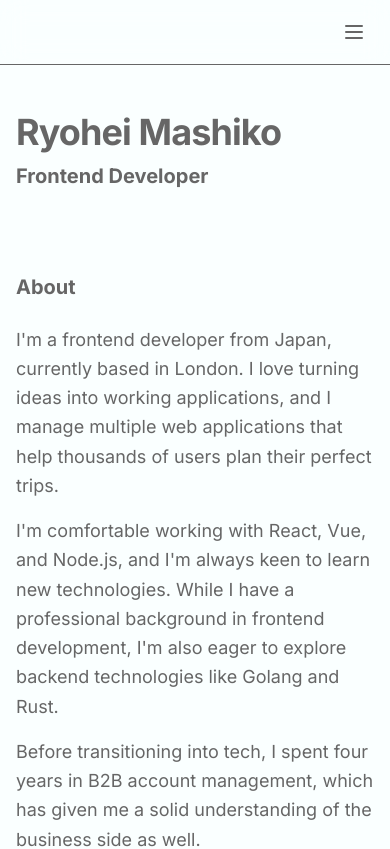
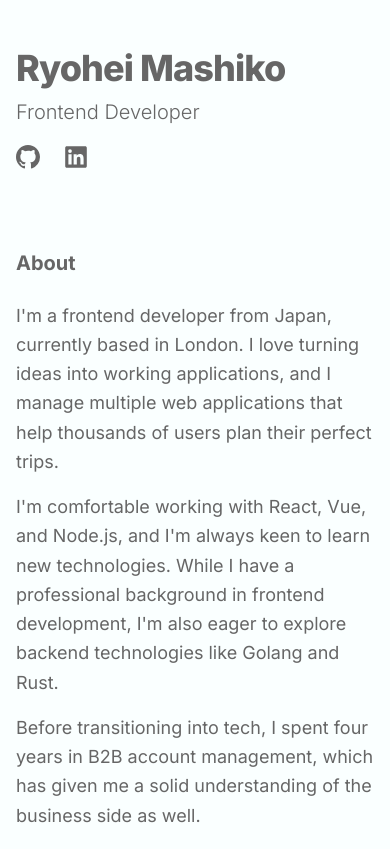
Before and after one commit to RyoheiMashiko/portfolio-website, a Next.js app: page / in a window 390 px wide. Shown: the top 849 px of the page. Built offline with nearby package versions, Linux system fonts and the light colour scheme.

Commit message:
Update favicon and tweak layout

```diff
--- a/src/app/layout.tsx
+++ b/src/app/layout.tsx
@@ -9,8 +9,13 @@ const inter = Inter({
 });
 
 export const metadata: Metadata = {
-  title: "Portfolio - Your Name",
-  description: "A passionate developer creating beautiful and functional digital experiences",
+  title: "Portfolio - Ryohei Mashiko",
+  description: "A passionate developer who loves turning ideas into something that works.",
+  icons: {
+    icon: "/favicon.svg",
+    shortcut: "/favicon.svg",
+    apple: "/icon.svg",
+  },
 };
 
 export default function RootLayout({
--- a/src/app/page.tsx
+++ b/src/app/page.tsx
@@ -1,32 +1,16 @@
-import { Header } from "@/components/Header";
 import { Hero } from "@/components/Hero";
 import { Work } from "@/components/Work";
 
 export default function Home() {
   return (
     <div className="min-h-screen" style={{backgroundColor: '#faffff', color: '#666666'}}>
-      <Header />
       <Hero />
       <Work />
       <footer className="py-12 bg-white max-w-7xl mx-auto px-4 sm:px-6 lg:px-8" style={{backgroundColor: '#faffff', color: '#666666'}}>
-        <div className="max-w-7xl mx-auto px-4 sm:px-6 lg:px-8">
+        <div className="max-w-7xl mx-auto sm:px-6 lg:px-8">
           <div className="flex flex-col md:flex-row justify-between items-left">
             <div className="mb-4 md:mb-0">
               Ryohei © 2025
-            </div>
-            <div className="flex space-x-6">
-              <a href="#" className="hover:text-gray-600 dark:hover:text-gray-300 transition-colors">
-                <span className="sr-only">GitHub</span>
-                <svg className="w-6 h-6" fill="currentColor" viewBox="0 0 20 20">
-                  <path fillRule="evenodd" d="M10 0C4.477 0 0 4.484 0 10.017c0 4.425 2.865 8.18 6.839 9.504.5.092.682-.217.682-.483 0-.237-.008-.868-.013-1.703-2.782.605-3.369-1.343-3.369-1.343-.454-1.158-1.11-1.466-1.11-1.466-.908-.62.069-.608.069-.608 1.003.07 1.531 1.032 1.531 1.032.892 1.53 2.341 1.088 2.91.832.092-.647.35-1.088.636-1.338-2.22-.253-4.555-1.113-4.555-4.951 0-1.093.39-1.988 1.029-2.688-.103-.253-.446-1.272.098-2.65 0 0 .84-.27 2.75 1.026A9.564 9.564 0 0110 4.844c.85.004 1.705.115 2.504.337 1.909-1.296 2.747-1.027 2.747-1.027.546 1.379.203 2.398.1 2.651.64.7 1.028 1.595 1.028 2.688 0 3.848-2.339 4.695-4.566 4.942.359.31.678.921.678 1.856 0 1.338-.012 2.419-.012 2.747 0 .268.18.58.688.482A10.019 10.019 0 0020 10.017C20 4.484 15.522 0 10 0z" clipRule="evenodd" />
-                </svg>
-              </a>
-              <a href="#" className="hover:text-gray-600 dark:hover:text-gray-300 transition-colors">
-                <span className="sr-only">LinkedIn</span>
-                <svg className="w-6 h-6" fill="currentColor" viewBox="0 0 20 20">
-                  <path fillRule="evenodd" d="M16.338 16.338H13.67V12.16c0-.995-.017-2.277-1.387-2.277-1.39 0-1.601 1.086-1.601 2.207v4.248H8.014v-8.59h2.559v1.174h.037c.356-.675 1.227-1.387 2.526-1.387 2.703 0 3.203 1.778 3.203 4.092v4.711zM5.005 6.575a1.548 1.548 0 11-.003-3.096 1.548 1.548 0 01.003 3.096zm-1.337 9.763H6.34v-8.59H3.667v8.59zM17.668 1H2.328C1.595 1 1 1.581 1 2.298v15.403C1 18.418 1.595 19 2.328 19h15.34c.734 0 1.332-.582 1.332-1.299V2.298C19 1.581 18.402 1 17.668 1z" clipRule="evenodd" />
-                </svg>
-              </a>
             </div>
           </div>
         </div>
--- a/src/components/Header.tsx
+++ b/src/components/Header.tsx
@@ -37,7 +37,7 @@ export function Header() {
 
           {/* Theme Toggle and Mobile Menu Button */}
           <div className="flex items-center space-x-4">
-            {/* <ThemeToggle /> */}
+            <ThemeToggle />
 
             {/* Mobile menu button */}
             <div className="md:hidden">
--- a/src/components/Hero.tsx
+++ b/src/components/Hero.tsx
@@ -1,14 +1,28 @@
 export function Hero() {
   return (
-    <section id="home" className="pt-28 min-h-screen items-center justify-center" style={{backgroundColor: '#faffff'}}>
+    <section id="home" className="pt-12 min-h-screen items-center justify-center" style={{backgroundColor: '#faffff'}}>
       <div className="max-w-7xl mx-auto px-4 sm:px-6 lg:px-8 text-center">
         <div className="max-w-4xl mx-auto">
-          <h1 className="text-left text-4xl sm:text-6xl lg:text-7xl font-bold mb-2 tracking-tight" style={{color: '#666666'}}>
+          <h1 className="text-left text-4xl sm:text-6xl lg:text-7xl font-extrabold mb-2 tracking-tight" style={{color: '#666666'}}>
               Ryohei Mashiko
           </h1>
-          <p className="text-left text-xl font-bold sm:text-2xl lg:text-3xl leading-relaxed" style={{color: '#666666'}}>
+          <p className="text-left text-xl font-light sm:text-2xl lg:text-3xl leading-relaxed" style={{color: '#666666'}}>
             Frontend Developer
           </p>
+          <div className="flex space-x-6 mt-4">
+            <a href="#" className="hover:text-gray-600 dark:hover:text-gray-300 transition-colors">
+              <span className="sr-only">GitHub</span>
+              <svg className="w-6 h-6" fill="currentColor" viewBox="0 0 20 20">
+                <path fillRule="evenodd" d="M10 0C4.477 0 0 4.484 0 10.017c0 4.425 2.865 8.18 6.839 9.504.5.092.682-.217.682-.483 0-.237-.008-.868-.013-1.703-2.782.605-3.369-1.343-3.369-1.343-.454-1.158-1.11-1.466-1.11-1.466-.908-.62.069-.608.069-.608 1.003.07 1.531 1.032 1.531 1.032.892 1.53 2.341 1.088 2.91.832.092-.647.35-1.088.636-1.338-2.22-.253-4.555-1.113-4.555-4.951 0-1.093.39-1.988 1.029-2.688-.103-.253-.446-1.272.098-2.65 0 0 .84-.27 2.75 1.026A9.564 9.564 0 0110 4.844c.85.004 1.705.115 2.504.337 1.909-1.296 2.747-1.027 2.747-1.027.546 1.379.203 2.398.1 2.651.64.7 1.028 1.595 1.028 2.688 0 3.848-2.339 4.695-4.566 4.942.359.31.678.921.678 1.856 0 1.338-.012 2.419-.012 2.747 0 .268.18.58.688.482A10.019 10.019 0 0020 10.017C20 4.484 15.522 0 10 0z" clipRule="evenodd" />
+              </svg>
+            </a>
+            <a href="#" className="hover:text-gray-600 dark:hover:text-gray-300 transition-colors">
+              <span className="sr-only">LinkedIn</span>
+              <svg className="w-6 h-6" fill="currentColor" viewBox="0 0 20 20">
+                <path fillRule="evenodd" d="M16.338 16.338H13.67V12.16c0-.995-.017-2.277-1.387-2.277-1.39 0-1.601 1.086-1.601 2.207v4.248H8.014v-8.59h2.559v1.174h.037c.356-.675 1.227-1.387 2.526-1.387 2.703 0 3.203 1.778 3.203 4.092v4.711zM5.005 6.575a1.548 1.548 0 11-.003-3.096 1.548 1.548 0 01.003 3.096zm-1.337 9.763H6.34v-8.59H3.667v8.59zM17.668 1H2.328C1.595 1 1 1.581 1 2.298v15.403C1 18.418 1.595 19 2.328 19h15.34c.734 0 1.332-.582 1.332-1.299V2.298C19 1.581 18.402 1 17.668 1z" clipRule="evenodd" />
+              </svg>
+            </a>
+          </div>
           <h2 className="text-left text-xl font-bold sm:text-2xl lg:text-3xl mt-20 mb-6" style={{color: '#666666'}}>About</h2>
           <p className="text-left text-lg sm:text-xl mb-4 max-w-3xl mx-auto leading-relaxed" style={{color: '#666666'}}>
             I'm a frontend developer from Japan, currently based in London. I love turning ideas into working applications, and I manage multiple web applications that help thousands of users plan their perfect trips.
```
Also changed, not shown: public/favicon.svg (added), public/icon.svg (added).
